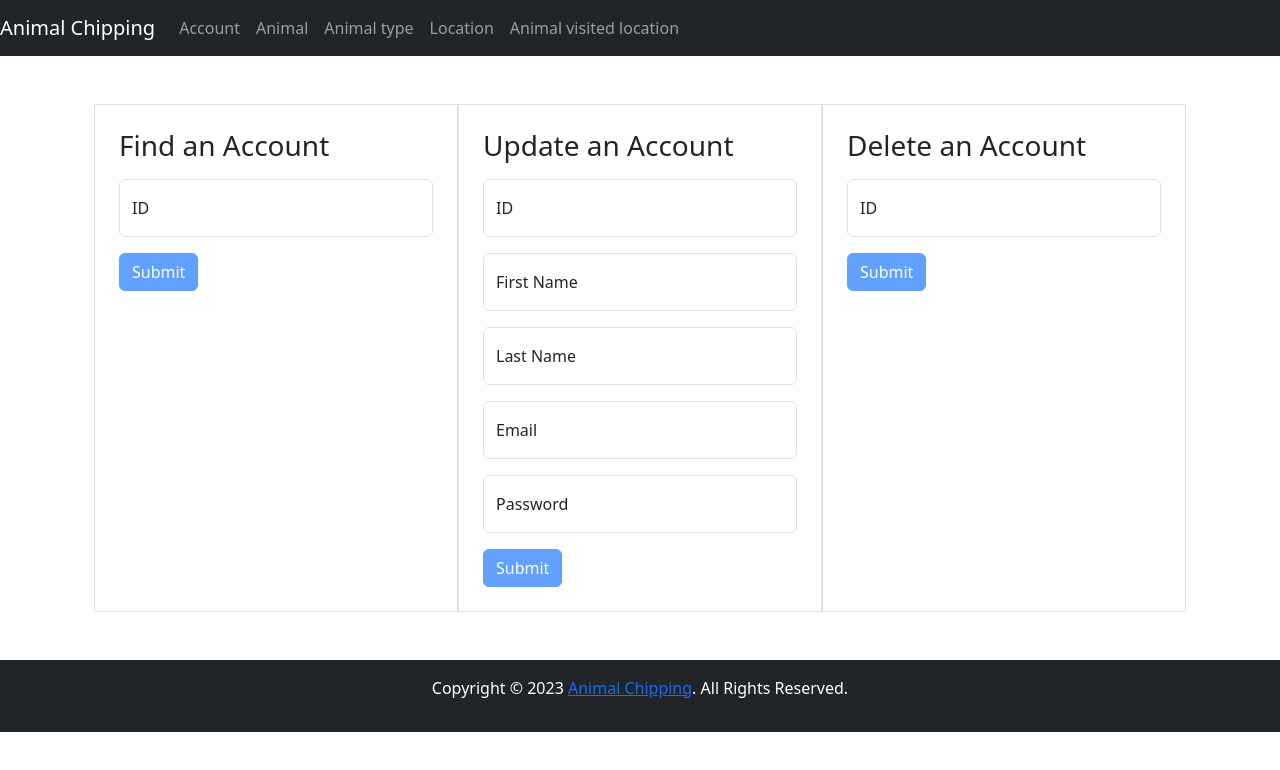
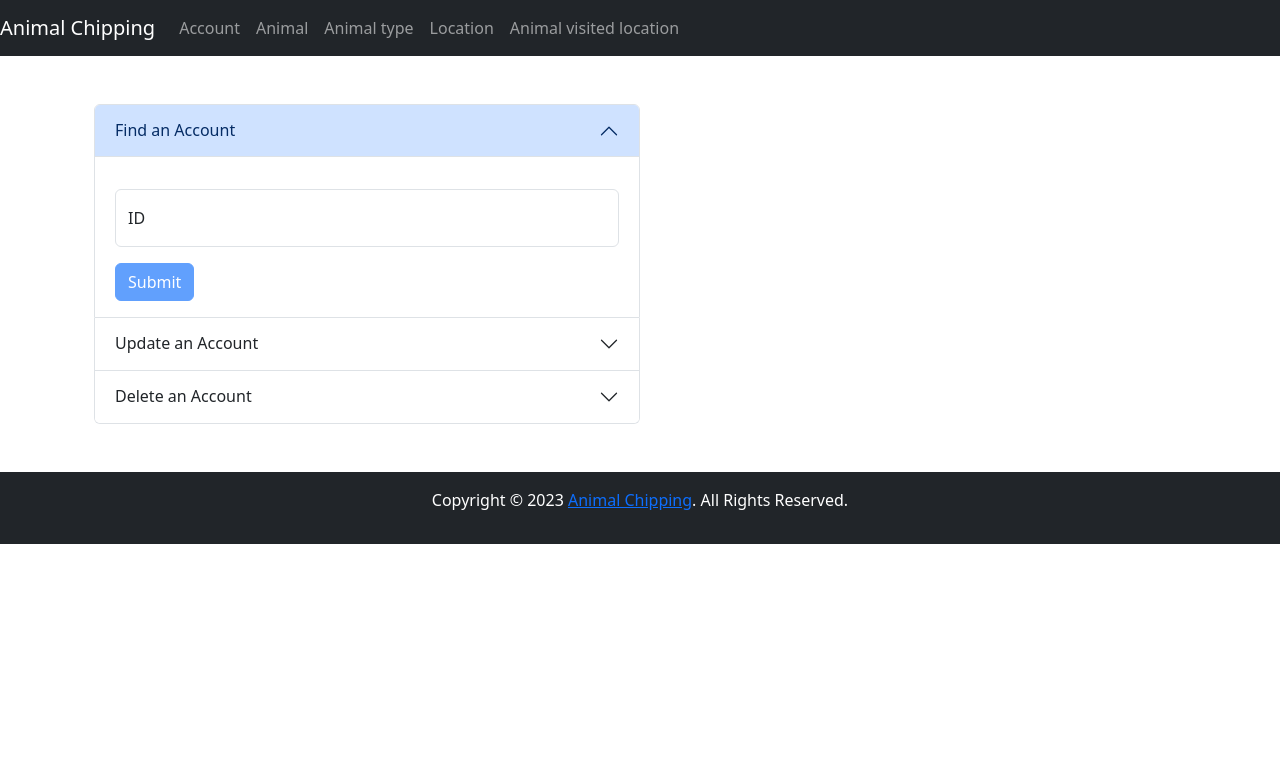
Before and after one commit to krios2146/animal-chipping-api, an Angular app in the folder animal-chipping-front/: page /account in a window 1280 px wide. Shown: the top 770 px of the page. Built offline with nearby package versions, Linux system fonts and the light colour scheme.

Commit message:
feat: implement accordion in the account component

```diff
--- a/animal-chipping-front/src/app/account/account.component.html
+++ b/animal-chipping-front/src/app/account/account.component.html
@@ -1,9 +1,18 @@
 <div class="container d-flex">
-    <div class="container border p-4">
-        <h3>Find an Account</h3>
+    <div class="accordion w-50" id="acoountAccordion">
+        <div class="accordion-item">
+            <h2 class="accordion-header">
+                <button class="accordion-button" type="button" data-bs-toggle="collapse" data-bs-target="#collapseOne"
+                    aria-expanded="true" aria-controls="collapseOne">
+                    Find an Account
+                </button>
+            </h2>
+            <div id="collapseOne" class="accordion-collapse collapse show" data-bs-parent="#acoountAccordion">
+                <div class="accordion-body">
                     <form [formGroup]="findForm" (ngSubmit)="findAccount()">
                         <div class="form-floating my-3">
-                <input type="number" class="form-control" id="accountId" formControlName="accountId" placeholder="Enter ID">
+                            <input type="number" class="form-control" id="accountId" formControlName="accountId"
+                                placeholder="Enter ID">
                             <label for="accountId">ID</label>
                         </div>
                         <button [disabled]="findForm.invalid" type="submit" class="btn btn-primary">Submit</button>
@@ -17,28 +26,41 @@
                         </ul>
                     </div>
                 </div>
-
-    <div class="container border p-4">
-        <h3>Update an Account</h3>
+            </div>
+        </div>
+        <div class="accordion-item">
+            <h2 class="accordion-header">
+                <button class="accordion-button collapsed" type="button" data-bs-toggle="collapse"
+                    data-bs-target="#collapseTwo" aria-expanded="false" aria-controls="collapseTwo">
+                    Update an Account
+                </button>
+            </h2>
+            <div id="collapseTwo" class="accordion-collapse collapse" data-bs-parent="#acoountAccordion">
+                <div class="accordion-body">
                     <form [formGroup]="updateForm" (ngSubmit)="updateAccount()">
                         <div class="form-floating my-3">
-                <input type="number" class="form-control" id="accountId" formControlName="accountId" placeholder="Enter account ID">
+                            <input type="number" class="form-control" id="accountId" formControlName="accountId"
+                                placeholder="Enter account ID">
                             <label for="accountId">ID</label>
                         </div>
                         <div class="form-floating my-3">
-                <input type="text" class="form-control" id="firstName" formControlName="firstName" placeholder="Enter First Name">
+                            <input type="text" class="form-control" id="firstName" formControlName="firstName"
+                                placeholder="Enter First Name">
                             <label for="firstName">First Name</label>
                         </div>
                         <div class="form-floating my-3">
-                <input type="text" class="form-control" id="lastName" formControlName="lastName" placeholder="Enter Last Name">
+                            <input type="text" class="form-control" id="lastName" formControlName="lastName"
+                                placeholder="Enter Last Name">
                             <label for="lastName">Last Name</label>
                         </div>
                         <div class="form-floating my-3">
-                <input type="email" class="form-control" id="email" formControlName="email" placeholder="Enter Email">
+                            <input type="email" class="form-control" id="email" formControlName="email"
+                                placeholder="Enter Email">
                             <label for="email">Email</label>
                         </div>
                         <div class="form-floating my-3">
-                <input type="password" class="form-control" id="password" formControlName="password" placeholder="Enter Password">
+                            <input type="password" class="form-control" id="password" formControlName="password"
+                                placeholder="Enter Password">
                             <label for="password">Password</label>
                         </div>
                         <button [disabled]="updateForm.invalid" type="submit" class="btn btn-primary">Submit</button>
@@ -52,12 +74,21 @@
                         </ul>
                     </div>
                 </div>
-
-    <div class="container border p-4">
-        <h3>Delete an Account</h3>
+            </div>
+        </div>
+        <div class="accordion-item">
+            <h2 class="accordion-header">
+                <button class="accordion-button collapsed" type="button" data-bs-toggle="collapse"
+                    data-bs-target="#collapseThree" aria-expanded="false" aria-controls="collapseThree">
+                    Delete an Account
+                </button>
+            </h2>
+            <div id="collapseThree" class="accordion-collapse collapse" data-bs-parent="#acoountAccordion">
+                <div class="accordion-body">
                     <form [formGroup]="deleteForm" (ngSubmit)="deleteAccount()">
                         <div class="form-floating my-3">
-                <input type="number" class="form-control" id="accountId" formControlName="accountId" placeholder="Enter ID">
+                            <input type="number" class="form-control" id="accountId" formControlName="accountId"
+                                placeholder="Enter ID">
                             <label for="accountId">ID</label>
                         </div>
                         <button [disabled]="deleteForm.invalid" type="submit" class="btn btn-primary">Submit</button>
@@ -67,3 +98,6 @@
                     </form>
                 </div>
             </div>
+        </div>
+    </div>
+</div>
```
Lines whose indentation alone changed are shown as unchanged.
